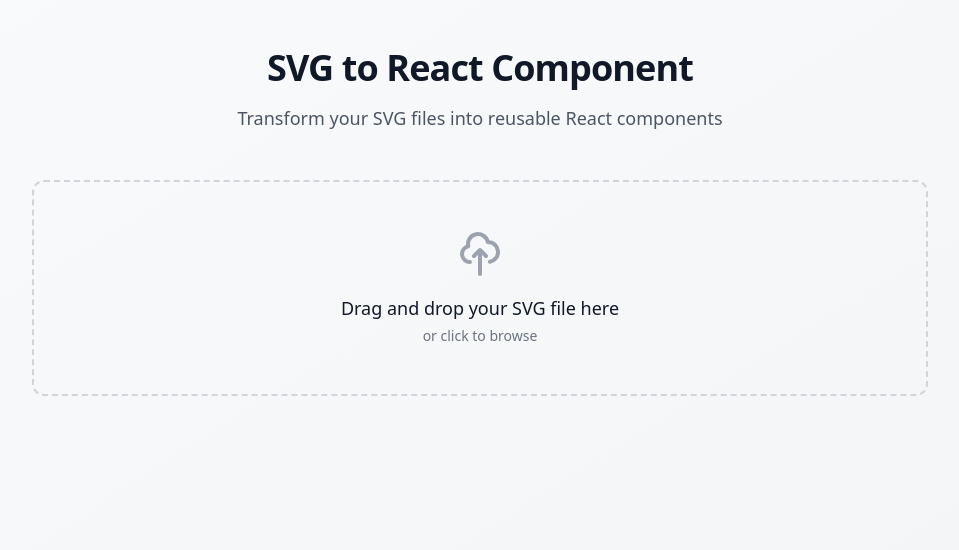
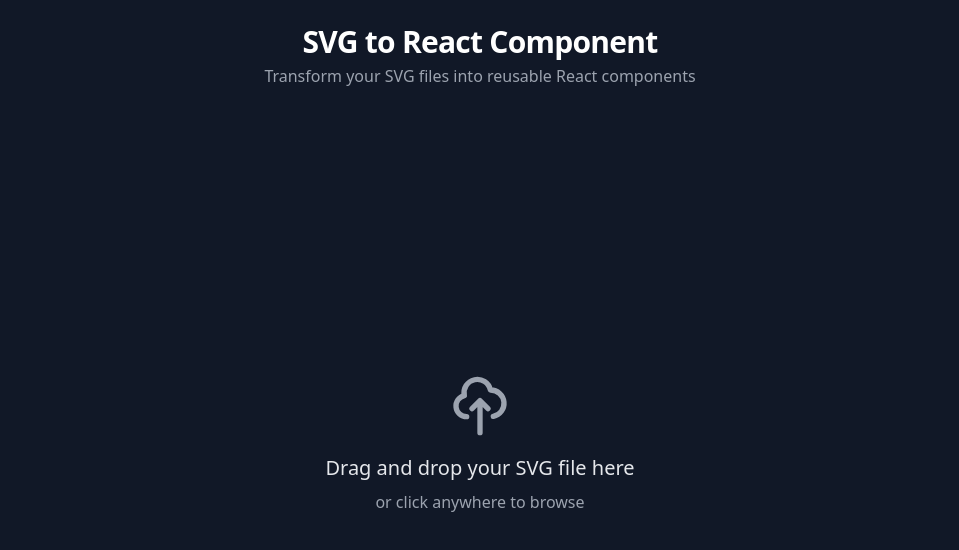
Before and after one commit to The-End-Hero/svg2react, a React (Vite) app: page / in a window 1280 px wide. Shown: the top 550 px of the page, without its empty margins (160-1119 px from the left). Built offline with nearby package versions, Linux system fonts and the light colour scheme; what tailwindcss-safe-area would draw is missing.

Commit message:
feat: 🎸 update ui

```diff
--- a/src/pages/svg-converter/SvgConverter.tsx
+++ b/src/pages/svg-converter/SvgConverter.tsx
@@ -2,8 +2,100 @@ import { useCallback, useState, useEffect } from "react";
 import { useDropzone } from "react-dropzone";
 import clsx from "clsx";
 import toast, { Toaster } from "react-hot-toast";
+import { Highlight, themes } from "prism-react-renderer";
 
 type FileType = "tsx" | "jsx";
+
+const CodeBlock = ({ code, language }: { code: string; language: string }) => {
+  return (
+    <div className="relative w-full overflow-x-auto">
+      <div className="min-w-full inline-block">
+        <Highlight theme={themes.nightOwl} code={code.trim()} language={language}>
+          {({ className, style, tokens, getLineProps, getTokenProps }) => (
+            <pre className={className} style={{ ...style, margin: 0 }}>
+              {tokens.map((line, i) => (
+                <div key={i} {...getLineProps({ line })} className="table-row">
+                  <span className="table-cell text-right pr-4 select-none text-gray-500 w-8">
+                    {i + 1}
+                  </span>
+                  <span className="table-cell whitespace-pre">
+                    {line.map((token, key) => (
+                      <span key={key} {...getTokenProps({ token })} />
+                    ))}
+                  </span>
+                </div>
+              ))}
+            </pre>
+          )}
+        </Highlight>
+      </div>
+    </div>
+  );
+};
+
+const SvgPreview = ({ svgContent }: { svgContent: string }) => {
+  return (
+    <div className="relative border border-gray-700 rounded-lg p-6 bg-white">
+      <div
+        className="absolute inset-0"
+        style={{
+          backgroundImage: `linear-gradient(45deg, #f3f4f6 25%, transparent 25%),
+            linear-gradient(-45deg, #f3f4f6 25%, transparent 25%),
+            linear-gradient(45deg, transparent 75%, #f3f4f6 75%),
+            linear-gradient(-45deg, transparent 75%, #f3f4f6 75%)`,
+          backgroundSize: '20px 20px',
+          backgroundPosition: '0 0, 0 10px, 10px -10px, -10px 0px',
+          opacity: 0.1
+        }}
+      />
+      <div
+        className="relative flex items-center justify-center min-h-[200px]"
+        dangerouslySetInnerHTML={{ __html: svgContent }}
+      />
+    </div>
+  );
+};
+
+// 格式化 SVG 字符串
+const formatSvg = (svgString: string): string => {
+  // 创建一个临时的 DOM 元素来解析 SVG
+  const parser = new DOMParser();
+  const doc = parser.parseFromString(svgString, "image/svg+xml");
+  const svgElement = doc.documentElement;
+
+  // 获取所有属性并排序
+  const attributes = Array.from(svgElement.attributes)
+    .sort((a, b) => a.name.localeCompare(b.name))
+    .map(attr => `${attr.name}="${attr.value}"`)
+    .join(" ");
+
+  // 获取内部内容并格式化
+  let content = svgElement.innerHTML;
+
+  // 处理自闭合标签
+  content = content.replace(/<([^>]+)\/>/g, (match, tag) => {
+    return `<${tag}></${tag.split(" ")[0]}>`;
+  });
+
+  // 添加适当的缩进和换行
+  content = content
+    .replace(/>\s+</g, "><") // 移除标签之间的空白
+    .replace(/<([^>]+)>/g, (match, tag) => {
+      // 为每个标签添加缩进
+      return `  <${tag}>`;
+    });
+
+  // 组合最终的格式化 SVG
+  return `<svg ${attributes}>${content}</svg>`;
+};
+
+// 格式化 React 组件代码
+const formatReactCode = (code: string): string => {
+  // 移除多余的空行
+  return code
+    .replace(/\n\s*\n/g, '\n') // 移除连续的空行
+    .replace(/^\s+|\s+$/g, ''); // 移除开头和结尾的空白
+};
 
 export default function SvgConverter() {
   const [svgContent, setSvgContent] = useState<string>("");
@@ -51,7 +143,6 @@ export default function SvgConverter() {
       content = content.replace(
         /([a-z-]+)=/g,
         (match: string, attr: string) => {
-          console.log(match, attr);
           const reactAttrName = attr.replace(
             /-([a-z])/g,
             (_: string, letter: string) => letter.toUpperCase(),
@@ -73,10 +164,7 @@ interface ${name}Props extends React.SVGProps<SVGSVGElement> {
 }
 
 export const ${name} = ({ title, ...props }: ${name}Props) => (
-  <svg
-    ${attributes}
-    {...props}
-  >
+  <svg ${attributes} {...props}>
     {title && <title>{title}</title>}
     ${content}
   </svg>
@@ -88,10 +176,7 @@ export default ${name};`
           : `import React from 'react';
 
 export const ${name} = ({ title, ...props }) => (
-  <svg
-    ${attributes}
-    {...props}
-  >
+  <svg ${attributes} {...props}>
     {title && <title>{title}</title>}
     ${content}
   </svg>
@@ -101,7 +186,7 @@ ${name}.displayName = '${name}';
 
 export default ${name};`;
 
-      return componentCode;
+      return formatReactCode(componentCode);
     },
     [fileType],
   );
@@ -132,12 +217,9 @@ export default ${name};`;
 
       const text = await file.text();
 
-      const optimizedSvg = text
-        .replace(/\s+/g, " ")
-        .replace(/>\s+</g, "><")
-        .trim();
-
-      setSvgContent(optimizedSvg);
+      // 格式化 SVG 内容
+      const formattedSvg = formatSvg(text);
+      setSvgContent(formattedSvg);
     } catch (err) {
       setError(err instanceof Error ? err.message : "Conversion failed");
     }
@@ -168,31 +250,29 @@ export default ${name};`;
   };
 
   return (
-    <div className="min-h-screen bg-gradient-to-br from-gray-50 to-gray-100 py-12 px-4 sm:px-6 lg:px-8">
+    <div
+      {...getRootProps()}
+      className={clsx(
+        "h-screen bg-gray-900 flex flex-col transition-all duration-200 ease-in-out",
+        isDragActive && "bg-gray-800"
+      )}
+    >
       <Toaster />
-      <div className="max-w-4xl mx-auto">
-        <div className="text-center mb-12">
-          <h1 className="text-4xl font-extrabold text-gray-900 tracking-tight mb-4">
+      <div className="flex-1 flex flex-col p-6">
+        <div className="text-center mb-6">
+          <h1 className="text-3xl font-extrabold text-white tracking-tight">
             SVG to React Component
           </h1>
-          <p className="text-lg text-gray-600">
+          <p className="text-base text-gray-400 mt-1">
             Transform your SVG files into reusable React components
           </p>
         </div>
 
-        <div
-          {...getRootProps()}
-          className={clsx(
-            "border-2 border-dashed rounded-xl p-12 text-center cursor-pointer mb-8 transition-all duration-200 ease-in-out",
-            isDragActive
-              ? "border-blue-500 bg-blue-50 scale-105"
-              : "border-gray-300 hover:border-blue-400 hover:bg-gray-50",
-          )}
-        >
-          <input {...getInputProps()} />
-          <div className="space-y-4">
+        {!svgContent && (
+          <div className="flex-1 flex flex-col items-center justify-center">
+            <div className="text-center space-y-4">
               <svg
-              className="mx-auto h-12 w-12 text-gray-400"
+                className="mx-auto h-16 w-16 text-gray-400"
                 fill="none"
                 viewBox="0 0 24 24"
                 stroke="currentColor"
@@ -205,22 +285,23 @@ export default ${name};`;
                 />
               </svg>
               {isDragActive ? (
-              <p className="text-lg font-medium text-blue-600">
+                <p className="text-xl font-medium text-blue-400">
                   Drop your SVG file here
                 </p>
               ) : (
                 <div>
-                <p className="text-lg font-medium text-gray-900">
+                  <p className="text-xl font-medium text-gray-200">
                     Drag and drop your SVG file here
                   </p>
-                <p className="text-sm text-gray-500 mt-1">or click to browse</p>
+                  <p className="text-base text-gray-400 mt-2">or click anywhere to browse</p>
                 </div>
               )}
             </div>
           </div>
+        )}
 
         {error && (
-          <div className="bg-red-50 border-l-4 border-red-400 p-4 mb-8 rounded-r-lg">
+          <div className="bg-red-900/50 border-l-4 border-red-400 p-3 rounded-r-lg flex-shrink-0">
             <div className="flex">
               <div className="flex-shrink-0">
                 <svg
@@ -236,39 +317,51 @@ export default ${name};`;
                 </svg>
               </div>
               <div className="ml-3">
-                <p className="text-sm text-red-700">{error}</p>
+                <p className="text-sm text-red-200">{error}</p>
               </div>
             </div>
           </div>
         )}
 
         {svgContent && (
-          <div className="mb-8 bg-white rounded-xl shadow-sm p-6">
-            <h2 className="text-xl font-semibold text-gray-900 mb-4">
-              Preview
+          <div className="flex-1 grid grid-cols-2 gap-6 min-h-0">
+            {/* 左侧面板 */}
+            <div className="flex flex-col space-y-4 min-h-0">
+              <div className="flex-1 flex flex-col space-y-4 min-h-0">
+                <div className="bg-gray-800 rounded-xl shadow-sm p-4 flex-shrink-0">
+                  <h2 className="text-lg font-semibold text-white mb-3">
+                    SVG Preview
                   </h2>
-            <div
-              className="border border-gray-200 rounded-lg p-6 bg-white flex items-center justify-center"
-              dangerouslySetInnerHTML={{ __html: svgContent }}
-            />
+                  <SvgPreview svgContent={svgContent} />
                 </div>
-        )}
 
+                <div className="bg-gray-800 rounded-xl shadow-sm p-4 flex-1 min-h-0">
+                  <h2 className="text-lg font-semibold text-white mb-3">
+                    SVG Source
+                  </h2>
+                  <div className="rounded-lg overflow-hidden bg-gray-900 h-[calc(100%-2rem)]">
+                    <CodeBlock code={svgContent} language="xml" />
+                  </div>
+                </div>
+              </div>
+            </div>
+
+            {/* 右侧面板 */}
             {reactCode && (
-          <div className="bg-white rounded-xl shadow-sm p-6">
-            <div className="flex justify-between items-center mb-6">
-              <h2 className="text-xl font-semibold text-gray-900">
+              <div className="bg-gray-800 rounded-xl shadow-sm p-4 flex flex-col min-h-0">
+                <div className="flex justify-between items-center mb-4 flex-shrink-0">
+                  <h2 className="text-lg font-semibold text-white">
                     React Component
                   </h2>
                   <div className="flex items-center space-x-4">
                     <div className="flex items-center space-x-2">
-                  <label className="text-sm font-medium text-gray-700">
+                      <label className="text-sm font-medium text-gray-300">
                         File Type:
                       </label>
                       <select
                         value={fileType}
                         onChange={(e) => setFileType(e.target.value as FileType)}
-                    className="block w-24 px-3 py-2 text-base border-2 border-gray-300 rounded-lg focus:outline-none focus:ring-2 focus:ring-blue-500 focus:border-blue-500 transition-colors duration-200"
+                        className="block w-24 px-3 py-1.5 text-sm border-2 border-gray-600 rounded-lg bg-gray-700 text-gray-200 focus:outline-none focus:ring-2 focus:ring-blue-500 focus:border-blue-500 transition-colors duration-200"
                       >
                         <option value="tsx">TSX</option>
                         <option value="jsx">JSX</option>
@@ -276,7 +369,7 @@ export default ${name};`;
                     </div>
                     <button
                       onClick={copyToClipboard}
-                  className="inline-flex items-center px-4 py-2 border border-transparent text-sm font-medium rounded-md shadow-sm text-white bg-blue-600 hover:bg-blue-700 focus:outline-none focus:ring-2 focus:ring-offset-2 focus:ring-blue-500 transition-colors duration-200"
+                      className="inline-flex items-center px-3 py-1.5 border border-transparent text-sm font-medium rounded-md shadow-sm text-white bg-blue-600 hover:bg-blue-700 focus:outline-none focus:ring-2 focus:ring-offset-2 focus:ring-blue-500 transition-colors duration-200"
                     >
                       <svg
                         className="h-4 w-4 mr-2"
@@ -296,10 +389,10 @@ export default ${name};`;
                   </div>
                 </div>
 
-            <div className="mb-6">
+                <div className="mb-4 flex-shrink-0">
                   <label
                     htmlFor="componentName"
-                className="block text-base font-medium text-gray-900 mb-2"
+                    className="block text-sm font-medium text-gray-200 mb-2"
                   >
                     Component Name
                   </label>
@@ -309,16 +402,16 @@ export default ${name};`;
                       id="componentName"
                       value={componentName}
                       onChange={handleComponentNameChange}
-                  className="block w-full px-4 py-3 text-base border-2 border-gray-300 rounded-lg focus:outline-none focus:ring-2 focus:ring-blue-500 focus:border-blue-500 transition-colors duration-200"
+                      className="block w-full px-3 py-1.5 text-sm border-2 border-gray-600 rounded-lg bg-gray-700 text-gray-200 focus:outline-none focus:ring-2 focus:ring-blue-500 focus:border-blue-500 transition-colors duration-200"
                       placeholder="Enter component name"
                     />
                   </div>
                 </div>
-            <div className="relative">
-              <pre className="bg-gray-50 rounded-lg p-4 overflow-x-auto text-sm">
-                <code className="text-gray-800">{reactCode}</code>
-              </pre>
+                <div className="rounded-lg overflow-hidden bg-gray-900 flex-1 min-h-0">
+                  <CodeBlock code={reactCode} language={fileType} />
                 </div>
+              </div>
+            )}
           </div>
         )}
       </div>
```
Also changed, not shown: package.json (+5 -3 lines), 1 other file (tests, documents, lock files or other folders). Lines whose indentation alone changed are shown as unchanged.
